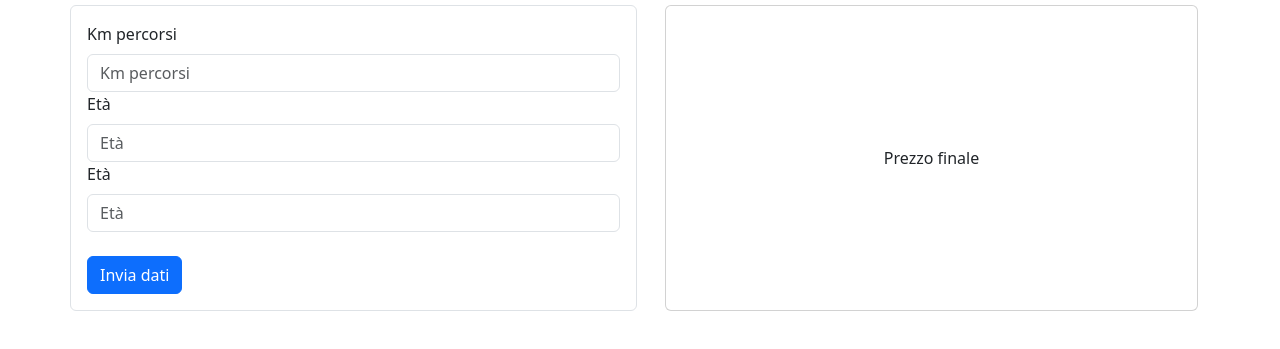
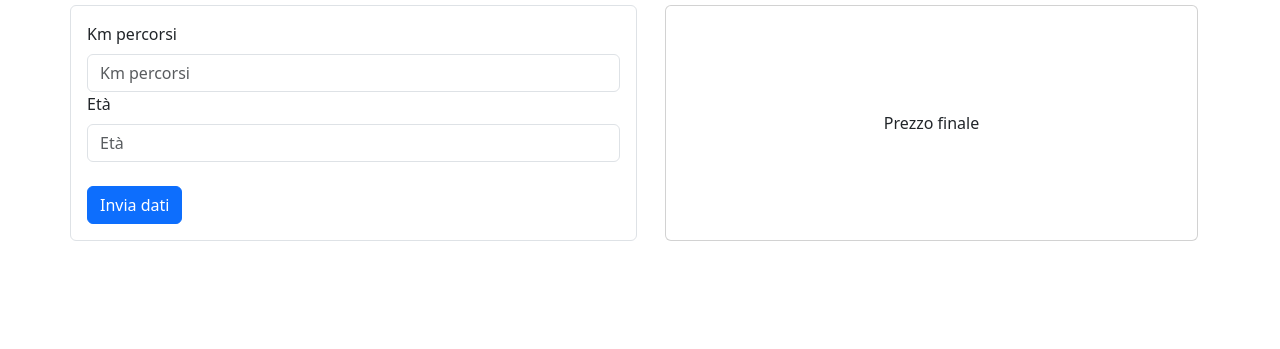
Before and after one commit to VexMike/js-biglietto-treno-form, a plain HTML site: page index.html in a window 1280 px wide. Shown: the part 99-448 px from the top of the page. Drawn offline with nearby package versions, Linux system fonts and the light colour scheme.

Commit message:
ADD: Fix Età

```diff
--- a/index.html
+++ b/index.html
@@ -38,16 +38,6 @@
             />
           </div>
 
-          <div>
-            <label for="eta" class="form-label">Età</label>
-            <input
-              type="text"
-              name="eta"
-              class="form-control"
-              id="eta"
-              placeholder="Età"
-            />
-          </div>
           <div class="mt-4">
             <button class="btn btn-primary" id="submit">Invia dati</button>
           </div>
```
